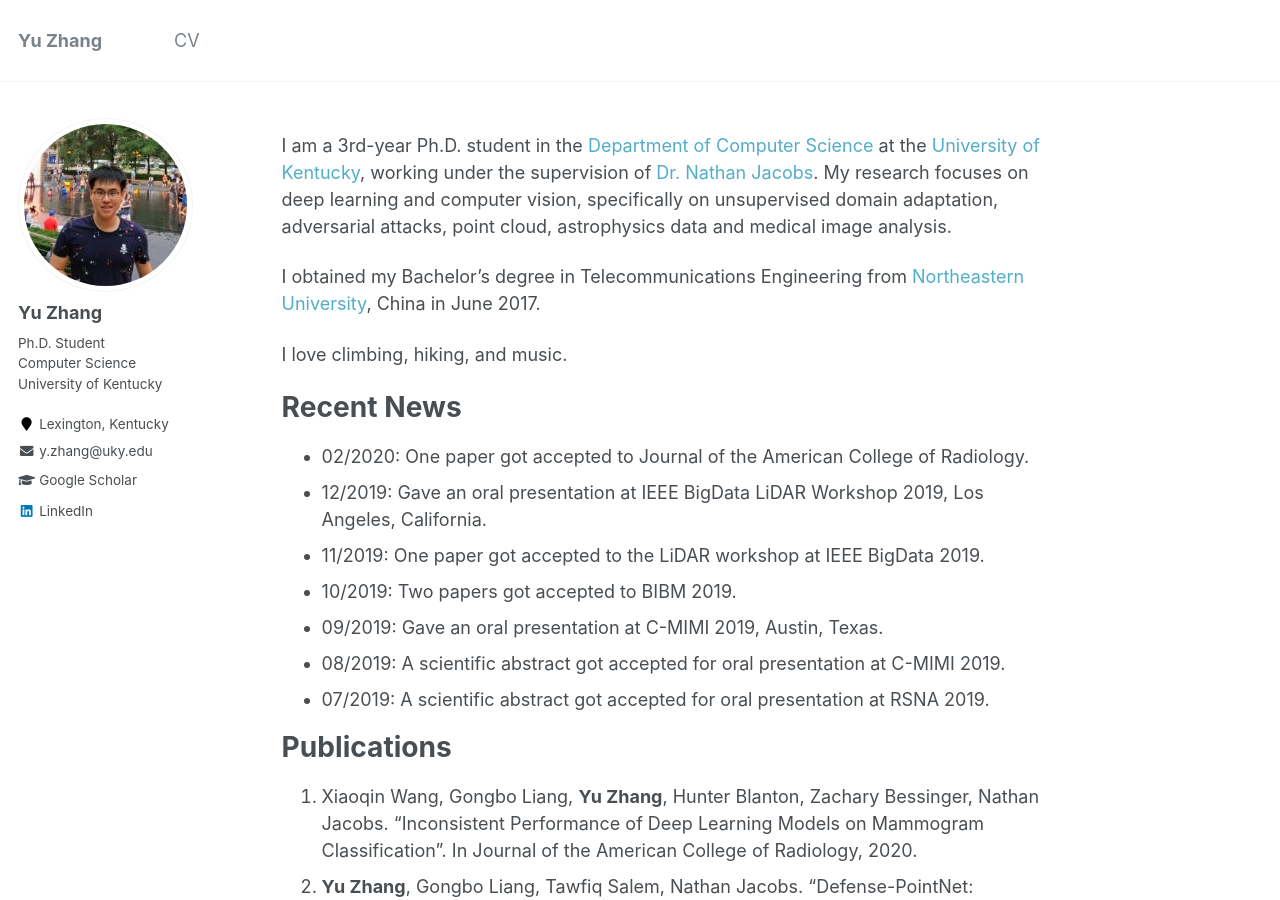
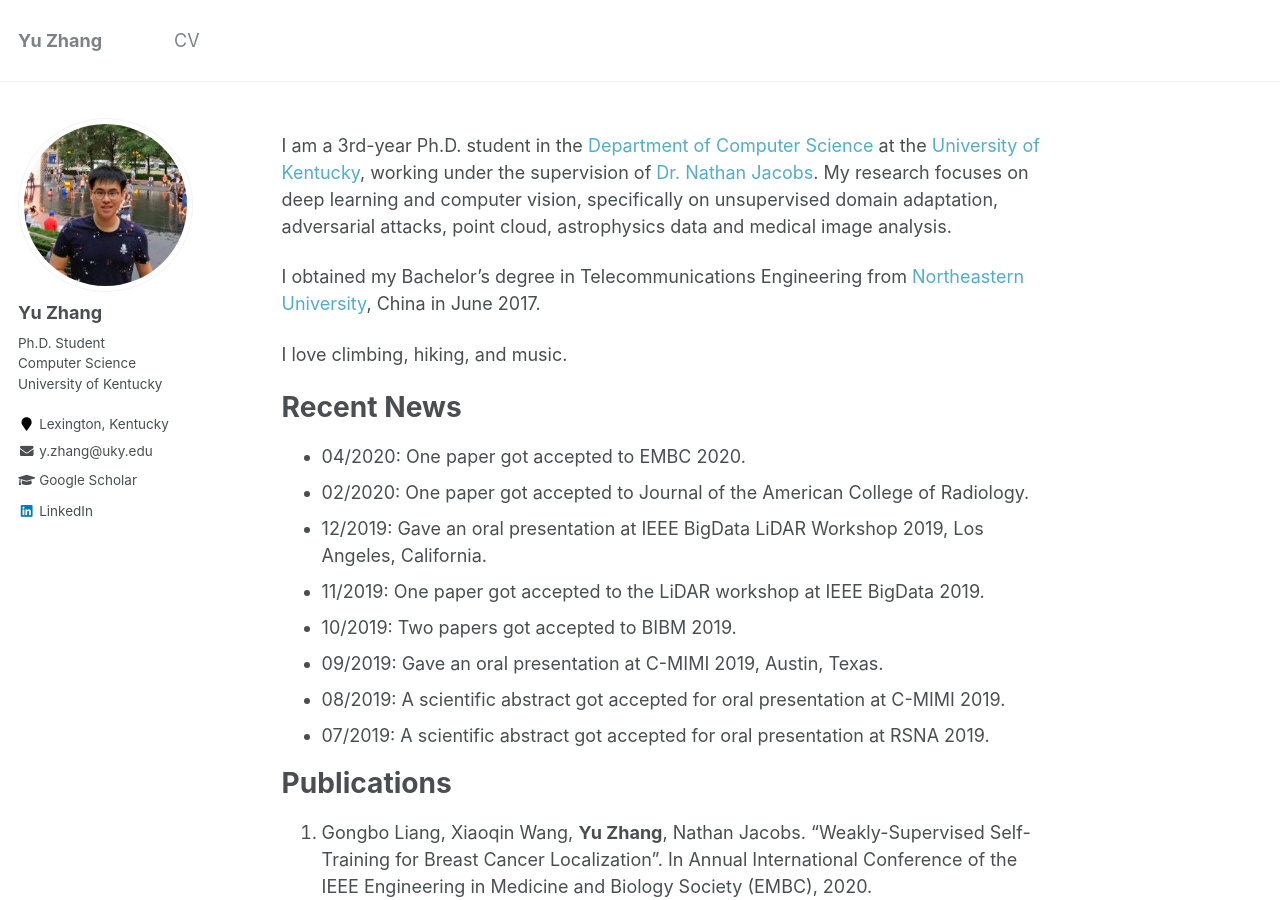
Before and after one commit to yuzhang03/yuzhang03.github.io, a Jekyll site: the page built from _pages/about.md, in a window 1280 px wide and 900 px high. Built offline with Jekyll 4.4.1, drawn with Linux system fonts in a browser that asks for light colours.

Commit message:
Update about.md

```diff
--- a/_pages/about.md
+++ b/_pages/about.md
@@ -17,6 +17,7 @@ I love climbing, hiking, and music.
 
 Recent News
 ======
+* 04/2020: One paper got accepted to EMBC 2020.
 * 02/2020: One paper got accepted to Journal of the American College of Radiology.
 * 12/2019: Gave an oral presentation at IEEE BigData LiDAR Workshop 2019, Los Angeles, California.
 * 11/2019: One paper got accepted to the LiDAR workshop at IEEE BigData 2019.
@@ -27,6 +28,7 @@ Recent News
 
 Publications
 ======
+1. Gongbo Liang, Xiaoqin Wang, **Yu Zhang**, Nathan Jacobs. "Weakly-Supervised Self-Training for Breast Cancer Localization". In Annual International Conference of the IEEE Engineering in Medicine and Biology Society (EMBC), 2020.
 1. Xiaoqin Wang, Gongbo Liang, **Yu Zhang**, Hunter Blanton, Zachary Bessinger, Nathan Jacobs. "Inconsistent Performance of Deep Learning Models on Mammogram Classification". In Journal of the American College of Radiology, 2020.
 1. **Yu Zhang**, Gongbo Liang, Tawfiq Salem, Nathan Jacobs.  "Defense-PointNet: Protecting Point-Net Against Adversarial Attacks". In IEEE International Conference on Big Data (BigData) Workshop: The Next Frontier of Big Data From LiDAR, 2019. [[arXiv]](https://arxiv.org/abs/2002.11881)
 1. **Yu Zhang**, Xiaoqin Wang, Hunter Blanton, Gongbo Liang, Xin Xing, Nathan Jacobs. "2D Convolutional Neural Networks for 3D Digital Breast Tomosynthesis Classification". In IEEE International Conference of Bioinformatics and Biomedicine (BIBM), 2019. [[arXiv]](https://arxiv.org/abs/2002.12314)
```
